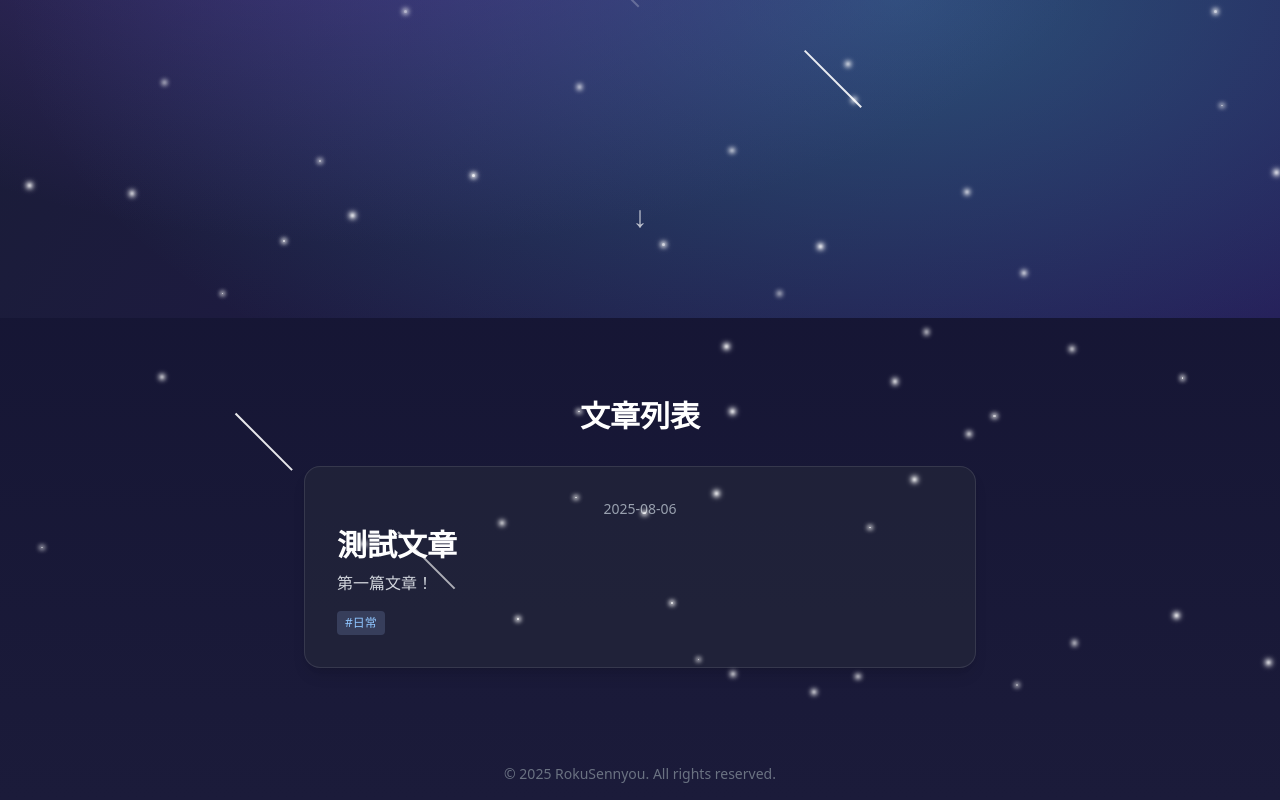
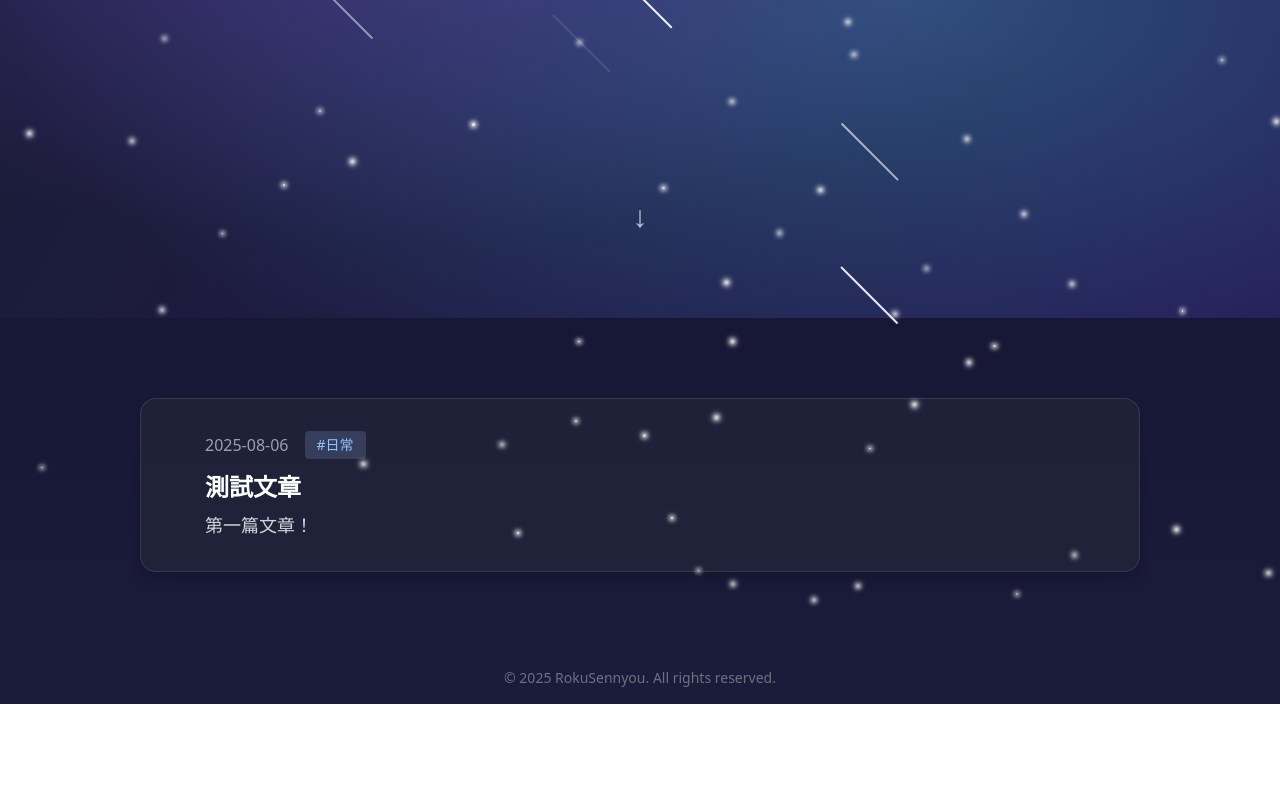
Before and after one commit to RokuSennyou/RokuSennyou.github.io, a Next.js app: page / in a window 1280 px wide. Shown: the part 546-1346 px from the top of the page. After the commit the page ends 1250 px from the top, so only its background shows below. Built offline with nearby package versions, Linux system fonts and the light colour scheme.

Commit message:
fix(post): make sure I can change post size

```diff
--- a/src/components/ClientHome.tsx
+++ b/src/components/ClientHome.tsx
@@ -44,39 +44,41 @@ export default function ClientHome({ allPostsData }: ClientHomeProps) {
         </a>
       </section>
 
-      {/* 文章 */}
-      <section id="posts" className="w-full max-w-2xl mx-auto pb-20 pt-20">
-        <h2 className="text-3xl font-bold mb-8 text-center">文章列表</h2>
+      {/* 文章列表 */}
+      <section id="posts" className="w-full px-4 pb-20 pt-20">
         <ul className="space-y-8">
           {allPostsData.map(({ id, date, title, tags, summary }) => (
             <li
               key={id}
-      className="bg-[#22253a]/80 border border-white/10 rounded-2xl shadow-lg p-8 transition hover:scale-105 hover:shadow-2xl"
+              className="w-full max-w-[1000px] mx-auto bg-[#22253a]/80 border border-white/10 rounded-2xl shadow-lg px-16 py-8 transition hover:scale-105 hover:shadow-2xl"
+              style={{ minHeight: '140px' }}
             >
-      <div className="text-sm text-gray-400 mb-2">{date}</div>
-      <a
-        href={`/posts/${id}`}
-        className="block text-2xl sm:text-3xl font-bold text-white hover:underline mb-2 text-left"
-      >
-        {title}
-      </a>
-      {summary && (
-        <p className="text-base text-gray-300 mb-4 text-left">{summary}</p>
-      )}
-      <div className="flex gap-2 flex-wrap text-left">
+              {/* 日期＋Tag */}
+              <div className="flex items-center gap-3 mb-3">
+                <span className="text-base text-gray-400">{date}</span>
                 {tags?.map((tag) => (
                   <span
                     key={tag}
-            className="bg-[#373e5b] text-xs text-blue-300 rounded px-2 py-1"
+                    className="bg-[#373e5b] text-sm text-blue-300 rounded px-3 py-1 ml-1"
                   >
                     #{tag}
                   </span>
                 ))}
               </div>
+              {/* 標題 */}
+              <a
+                href={`/posts/${id}`}
+                className="block text-2xl font-bold text-white hover:underline mb-2 text-left"
+              >
+                {title}
+              </a>
+              {/* 摘要 */}
+              {summary && (
+                <p className="text-lg text-gray-300 text-left">{summary}</p>
+              )}
             </li>
           ))}
         </ul>
-
       </section>
     </div>
   );
```
Lines whose indentation alone changed are shown as unchanged.
